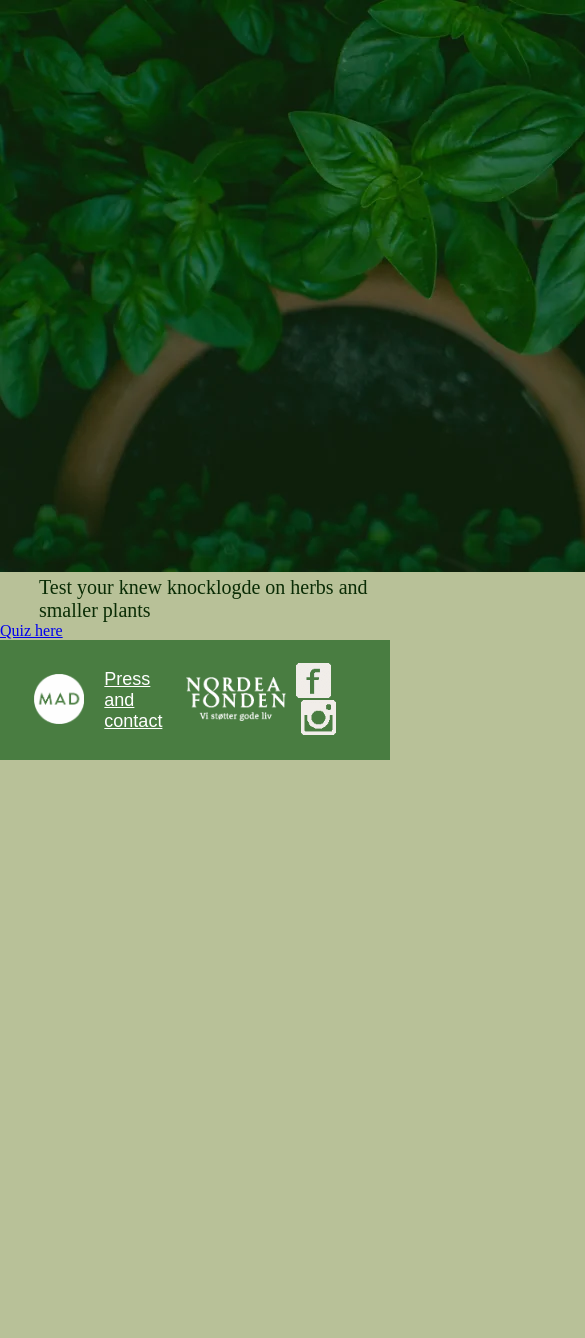
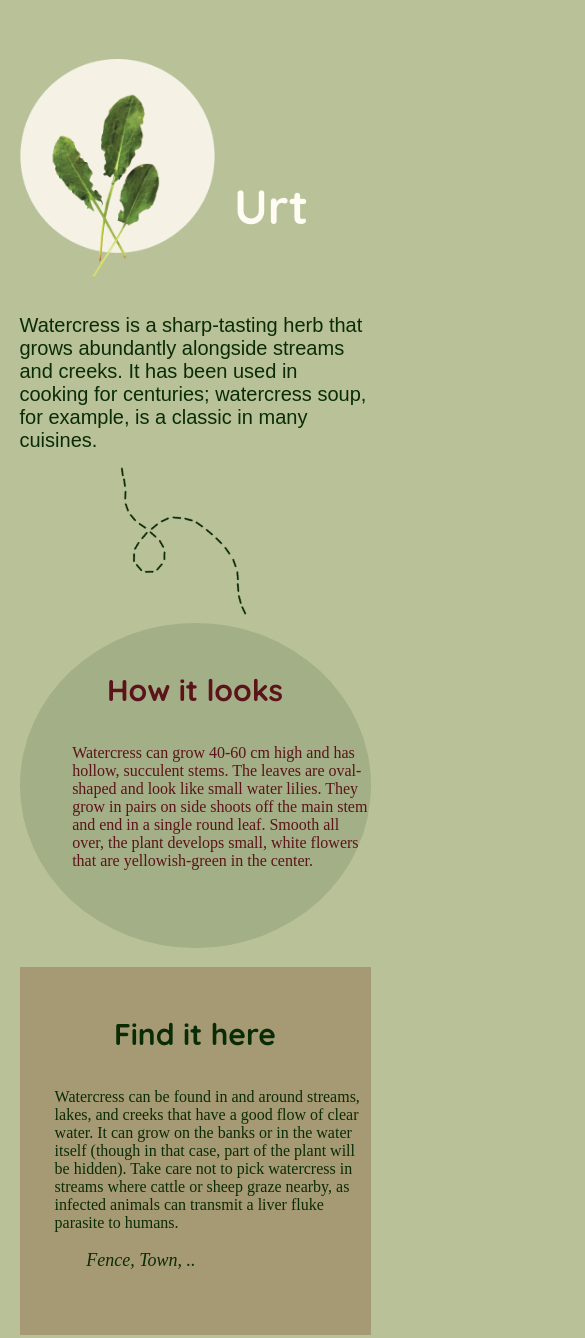
Before and after one commit to caru0001/07_vildmad, a plain HTML site: page produkt.html in a window 390 px wide. Shown: the top 1338 px of the page, 585 px wide, since content can reach past the window. Before the commit the page ends 844 px from the top, so only its background shows below. Drawn offline with Linux system fonts and the light colour scheme; no server answers.

Commit message:
mobilsize på produkt

```diff
--- a/css/produkt.css
+++ b/css/produkt.css
@@ -27,6 +27,11 @@
   .grid1_2 {
     display: grid;
     grid-template-columns: 1fr 2fr;
+    gap: 1rem;
+  }
+  .grid2_1 {
+    display: grid;
+    grid-template-columns: 2fr 1fr;
     gap: 1rem;
   }
   .grid1_1row1_1_1 {
@@ -150,3 +155,125 @@
     height: 100px;
   }
 }
+
+/* ------------------------- MOBIL ------------------------ */
+@media (max-width: 700px) {
+  #topBillede {
+    display: none;
+  }
+
+  #cirkelBg {
+    max-width: 50%;
+    position: absolute;
+  }
+  #urtPåCirkel {
+    max-width: 60%;
+    position: absolute;
+    left: 0;
+  }
+  #positionAfPUrtebillede {
+    margin-top: 15%;
+    margin-left: 5%;
+  }
+
+  h1 {
+    font-size: 48px;
+    padding-top: 30%;
+    margin-left: 60%;
+  }
+
+  .introTekst {
+    font-size: 20px;
+    max-width: fit-content;
+    padding-top: 15%;
+    margin: 5%;
+    grid-row: 1/2;
+  }
+
+  .h2_produktside_grøn {
+    font-size: 36px;
+    color: #0a2c05;
+  }
+  .h2_produktside_rød {
+    font-size: 36px;
+    color: #5b1419;
+  }
+
+  #bgCirkel {
+    background-color: rgb(10, 44, 5, 0.12);
+    border-radius: 50%;
+    margin: 5%;
+    padding-bottom: 20%;
+  }
+
+  #bgFirkant {
+    background-color: rgb(138, 90, 58, 0.38);
+    margin: 5%;
+  }
+
+  .h2_produktside_rød {
+    text-align: center;
+    padding-top: 3rem;
+    font-size: 30px;
+  }
+  .h2_produktside_grøn {
+    text-align: center;
+    padding-top: 3rem;
+    font-size: 30px;
+  }
+
+  .rødTekst {
+    color: #5b1419;
+    max-width: 320px;
+    margin-top: 10%;
+    padding-left: 5%;
+    font-size: 16px;
+  }
+
+  .grønTekst {
+    max-width: 320px;
+    margin-top: 10%;
+    font-size: 16px;
+  }
+
+  #area {
+    margin-left: 10%;
+    margin-top: 5%;
+    color: #0a2c05;
+    font-size: 18px;
+    padding-bottom: 2rem;
+  }
+
+  #herb1 {
+    display: none;
+  }
+  #herb2 {
+    display: none;
+  }
+
+  #sti1 {
+    max-width: 50%;
+    margin-top: 5%;
+    margin-left: 20%;
+    rotate: 55deg;
+  }
+  #sti2 {
+    max-width: 50%;
+    margin-top: -5%;
+    margin-left: 20%;
+    rotate: -80deg;
+  }
+
+  #test {
+font-size: 20px;
+  }
+  #quizbtn {
+    background-color: #fffcf4;
+    color: #5b1419;
+    padding-top: 2.5rem;
+    border-radius: 90%;
+    text-align: center;
+    width: 150px;
+    height: 100px;
+  }
+}
--- a/produkt.html
+++ b/produkt.html
@@ -34,9 +34,9 @@
   <body>
     <header></header>
     <main>
-      <img src="img/prudukt/produktbillede.webp" alt="top billede" />
+      <img id="topBillede" src="img/prudukt/produktbillede.webp" alt="top billede" />
 
-      <template class="grid1_1" id="produktTemplate">
+   <!--    <template class="grid1_1" id="produktTemplate"> -->
         <section class="grid1_2">
           <div id="positionAfPUrtebillede">
             <img id="cirkelBg" src="img/prudukt/Cirkel.webp" alt="cirkelBg" />
@@ -66,8 +66,8 @@
             />
           </div>
 
-          <div id="sti1">
-            <img src="img/prudukt/sti1.webp" alt="sti1" />
+          <div >
+            <img id="sti1" src="img/prudukt/sti1.webp" alt="sti1" />
           </div>
 
           <article id="bgCirkel">
@@ -109,14 +109,14 @@
             />
           </div>
 
-          <div id="sti2">
-            <img src="img/prudukt/sti2.webp" alt="sti2" />
+          <div>
+            <img id="sti2" src="img/prudukt/sti2.webp" alt="sti2" />
           </div>
         </section>
-      </template>
+    <!--   </template> -->
 
-      <div id="test" class="grid1_1">
-        <p>Test your knew knocklogde on herbs and smaller plants</p>
+      <div class="grid2_1">
+        <p id="test">Test your knew knocklogde on herbs and smaller plants</p>
         <a id="quizbtn" href="quiz.html">Quiz here</a>
       </div>
     </main>
```
